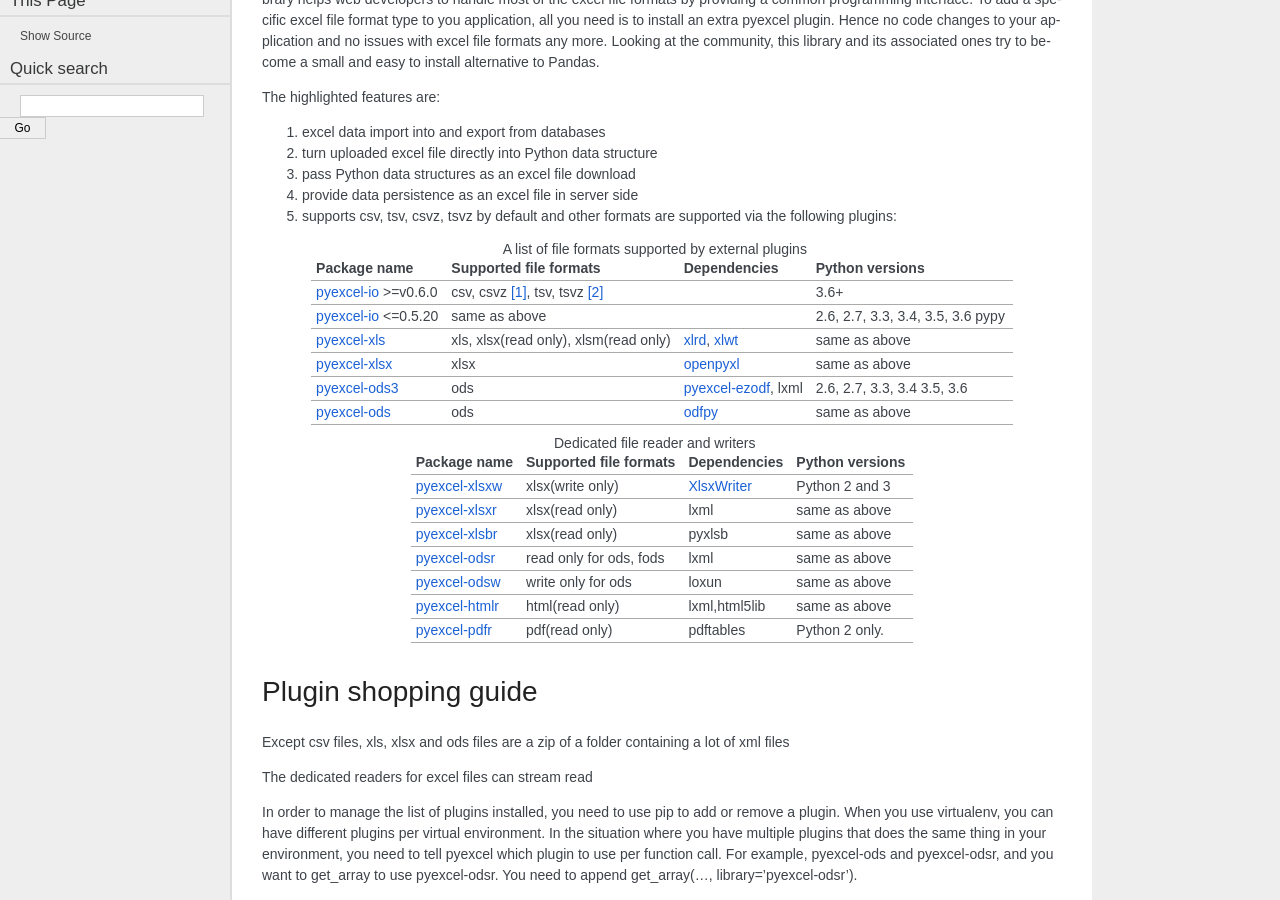
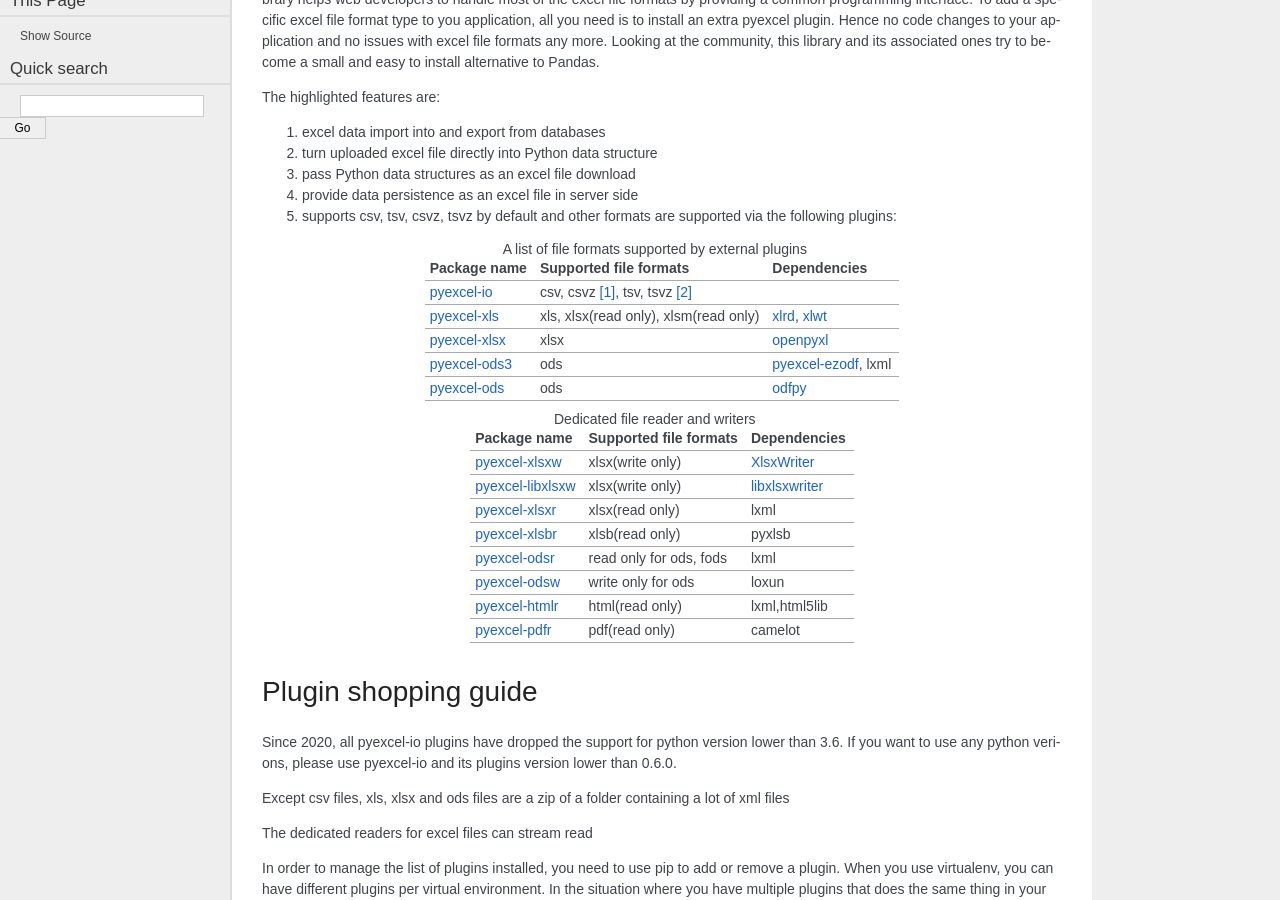
Before and after one commit to pyexcel-webwares/pyramid-excel, a Sphinx documentation site: the page built from docs/source/index.rst, in a window 1280 px wide and 900 px high, scrolled down 723 px. Built offline with Sphinx 7.4.7, drawn with Linux system fonts in a browser that asks for light colours; some web fonts are replaced.

```diff
--- a/docs/source/index.rst
+++ b/docs/source/index.rst
@@ -57,39 +57,42 @@ The highlighted features are:
 
 .. table:: A list of file formats supported by external plugins
 
-   ======================== ======================= ================= ==================
-   Package name              Supported file formats  Dependencies     Python versions
-   ======================== ======================= ================= ==================
-   `pyexcel-io`_ >=v0.6.0   csv, csvz [#f1]_, tsv,                    3.6+
+   ======================== ======================= =================
+   Package name              Supported file formats  Dependencies
+   ======================== ======================= =================
+   `pyexcel-io`_            csv, csvz [#f1]_, tsv,
                             tsvz [#f2]_
-   `pyexcel-io`_ <=0.5.20   same as above                             2.6, 2.7, 3.3,
-                                                                      3.4, 3.5, 3.6
-                                                                      pypy
-   `pyexcel-xls`_           xls, xlsx(read only),   `xlrd`_,          same as above
+   `pyexcel-xls`_           xls, xlsx(read only),   `xlrd`_,
                             xlsm(read only)         `xlwt`_
-   `pyexcel-xlsx`_          xlsx                    `openpyxl`_       same as above
-   `pyexcel-ods3`_          ods                     `pyexcel-ezodf`_, 2.6, 2.7, 3.3, 3.4
-                                                    lxml              3.5, 3.6
-   `pyexcel-ods`_           ods                     `odfpy`_          same as above
-   ======================== ======================= ================= ==================
+   `pyexcel-xlsx`_          xlsx                    `openpyxl`_
+   `pyexcel-ods3`_          ods                     `pyexcel-ezodf`_,
+                                                    lxml
+   `pyexcel-ods`_           ods                     `odfpy`_
+   ======================== ======================= =================
 
 .. table:: Dedicated file reader and writers
 
-   ======================== ======================= ================= ==================
-   Package name              Supported file formats  Dependencies     Python versions
-   ======================== ======================= ================= ==================
-   `pyexcel-xlsxw`_         xlsx(write only)        `XlsxWriter`_     Python 2 and 3
-   `pyexcel-xlsxr`_         xlsx(read only)         lxml              same as above
-   `pyexcel-xlsbr`_         xlsx(read only)         pyxlsb            same as above
-   `pyexcel-odsr`_          read only for ods, fods lxml              same as above
-   `pyexcel-odsw`_          write only for ods      loxun             same as above
-   `pyexcel-htmlr`_         html(read only)         lxml,html5lib     same as above
-   `pyexcel-pdfr`_          pdf(read only)          pdftables         Python 2 only.
-   ======================== ======================= ================= ==================
+   ======================== ======================= =================
+   Package name              Supported file formats  Dependencies
+   ======================== ======================= =================
+   `pyexcel-xlsxw`_         xlsx(write only)        `XlsxWriter`_
+   `pyexcel-libxlsxw`_      xlsx(write only)        `libxlsxwriter`_
+   `pyexcel-xlsxr`_         xlsx(read only)         lxml
+   `pyexcel-xlsbr`_         xlsb(read only)         pyxlsb
+   `pyexcel-odsr`_          read only for ods, fods lxml
+   `pyexcel-odsw`_          write only for ods      loxun
+   `pyexcel-htmlr`_         html(read only)         lxml,html5lib
+   `pyexcel-pdfr`_          pdf(read only)          camelot
+   ======================== ======================= =================
 
 
 Plugin shopping guide
 ------------------------
+
+Since 2020, all pyexcel-io plugins have dropped the support for python version
+lower than 3.6. If you want to use any python verions, please use pyexcel-io
+and its plugins version lower than 0.6.0.
+
 
 Except csv files, xls, xlsx and ods files are a zip of a folder containing a lot of
 xml files
@@ -116,6 +119,7 @@ You need to append get_array(..., library='pyexcel-odsr').
 .. _pyexcel-pdfr: https://github.com/pyexcel/pyexcel-pdfr
 
 .. _pyexcel-xlsxw: https://github.com/pyexcel/pyexcel-xlsxw
+.. _pyexcel-libxlsxw: https://github.com/pyexcel/pyexcel-libxlsxw
 .. _pyexcel-xlsxr: https://github.com/pyexcel/pyexcel-xlsxr
 .. _pyexcel-xlsbr: https://github.com/pyexcel/pyexcel-xlsbr
 .. _pyexcel-htmlr: https://github.com/pyexcel/pyexcel-htmlr
@@ -126,6 +130,7 @@ You need to append get_array(..., library='pyexcel-odsr').
 .. _XlsxWriter: https://github.com/jmcnamara/XlsxWriter
 .. _pyexcel-ezodf: https://github.com/pyexcel/pyexcel-ezodf
 .. _odfpy: https://github.com/eea/odfpy
+.. _libxlsxwriter: http://libxlsxwriter.github.io/getting_started.html
 
 .. table:: Other data renderers
 
--- a/setup.py
+++ b/setup.py
@@ -94,13 +94,14 @@ EXTRAS_REQUIRE = {
 }
 # You do not need to read beyond this line
 PUBLISH_COMMAND = "{0} setup.py sdist bdist_wheel upload -r pypi".format(sys.executable)
+HERE = os.path.abspath(os.path.dirname(__file__))
+
 GS_COMMAND = ("gs pyramid-excel v0.0.5 " +
               "Find 0.0.5 in changelog for more details")
 NO_GS_MESSAGE = ("Automatic github release is disabled. " +
                  "Please install gease to enable it.")
 UPLOAD_FAILED_MSG = (
     'Upload failed. please run "%s" yourself.' % PUBLISH_COMMAND)
-HERE = os.path.abspath(os.path.dirname(__file__))
 
 
 class PublishCommand(Command):
@@ -145,7 +146,6 @@ class PublishCommand(Command):
 SETUP_COMMANDS.update({
     "publish": PublishCommand
 })
-
 
 def has_gease():
     """
```
Also changed, not shown: README.rst (+34 -24 lines), 2 other files.
